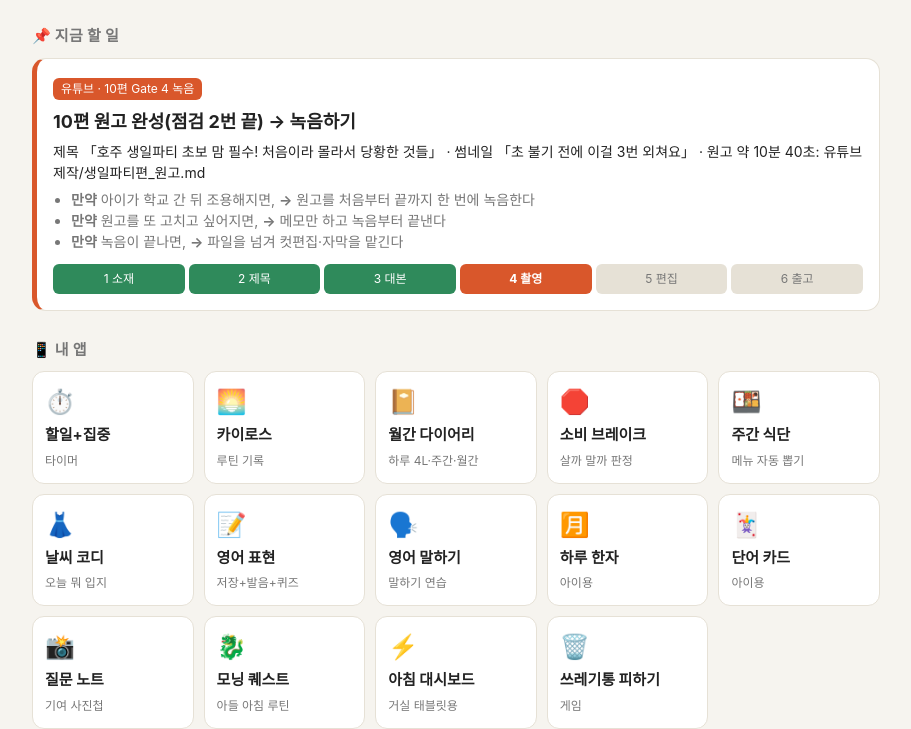
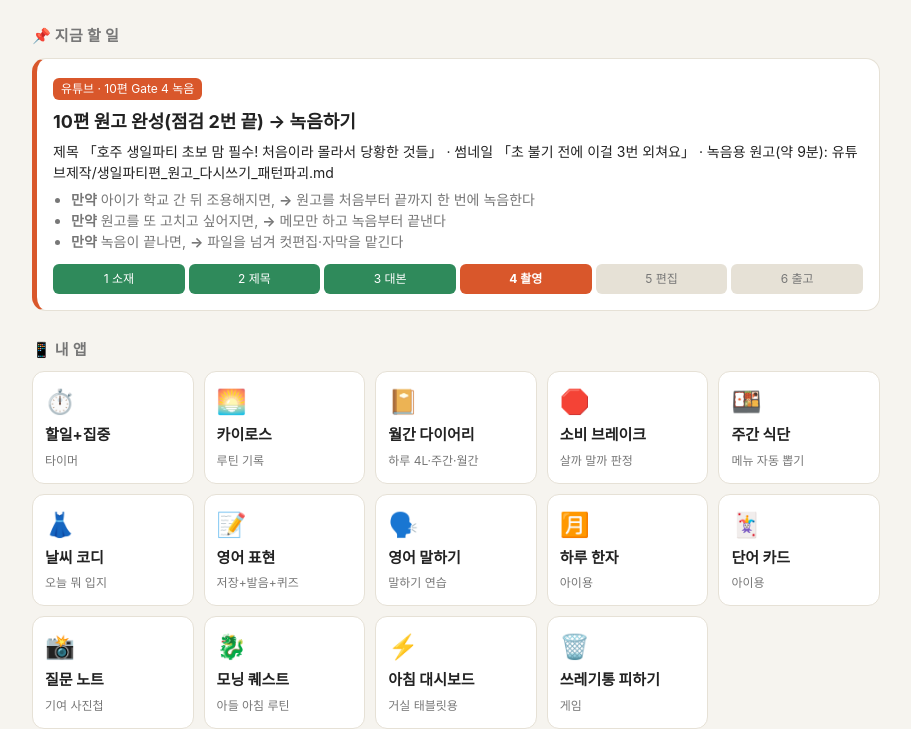
Before and after one commit to yeonheekim-prog/my-dashboard, a plain HTML site: page index.html in a window 1280 px wide. Shown: the part 82-811 px from the top of the page, without its empty margins (184-1095 px from the left). Drawn offline with Linux system fonts and the light colour scheme.

Commit message:
10편 녹음용 원고를 패턴 파괴본으로
Co-Authored-By: Claude Opus 5.5 <noreply@anthropic.com>

```diff
--- a/index.html
+++ b/index.html
@@ -47,7 +47,7 @@ td.t{white-space:nowrap;color:var(--accent);font-weight:600;width:110px}
   <div class="card focus">
     <span class="tag">유튜브 · 10편 Gate 4 녹음</span>
     <div class="big">10편 원고 완성(점검 2번 끝) → 녹음하기</div>
-    <div style="font-size:14px">제목 「호주 생일파티 초보 맘 필수! 처음이라 몰라서 당황한 것들」 · 썸네일 「초 불기 전에 이걸 3번 외쳐요」 · 원고 약 10분 40초: 유튜브제작/생일파티편_원고.md</div>
+    <div style="font-size:14px">제목 「호주 생일파티 초보 맘 필수! 처음이라 몰라서 당황한 것들」 · 썸네일 「초 불기 전에 이걸 3번 외쳐요」 · 녹음용 원고(약 9분): 유튜브제작/생일파티편_원고_다시쓰기_패턴파괴.md</div>
     <ul>
       <li><b>만약</b> 아이가 학교 간 뒤 조용해지면, <b>→</b> 원고를 처음부터 끝까지 한 번에 녹음한다</li>
       <li><b>만약</b> 원고를 또 고치고 싶어지면, <b>→</b> 메모만 하고 녹음부터 끝낸다</li>
```
